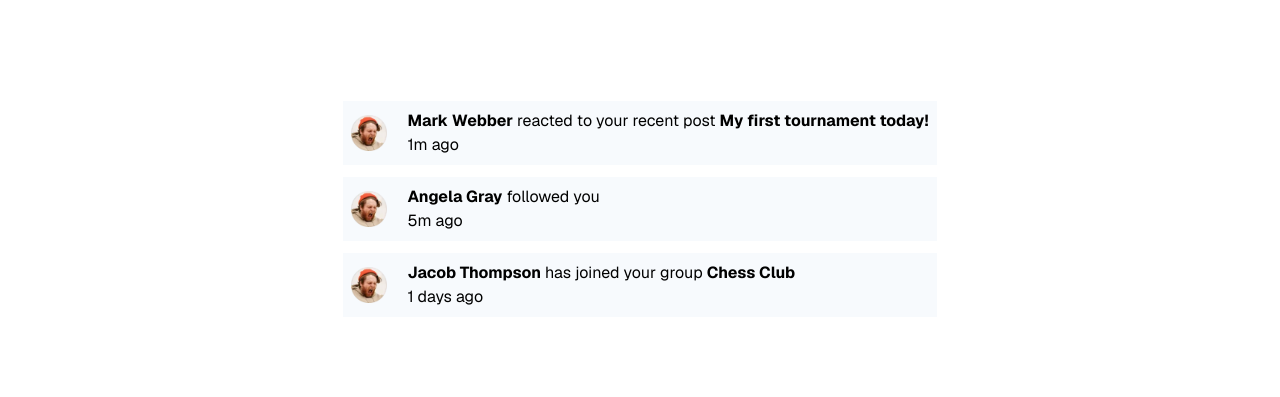
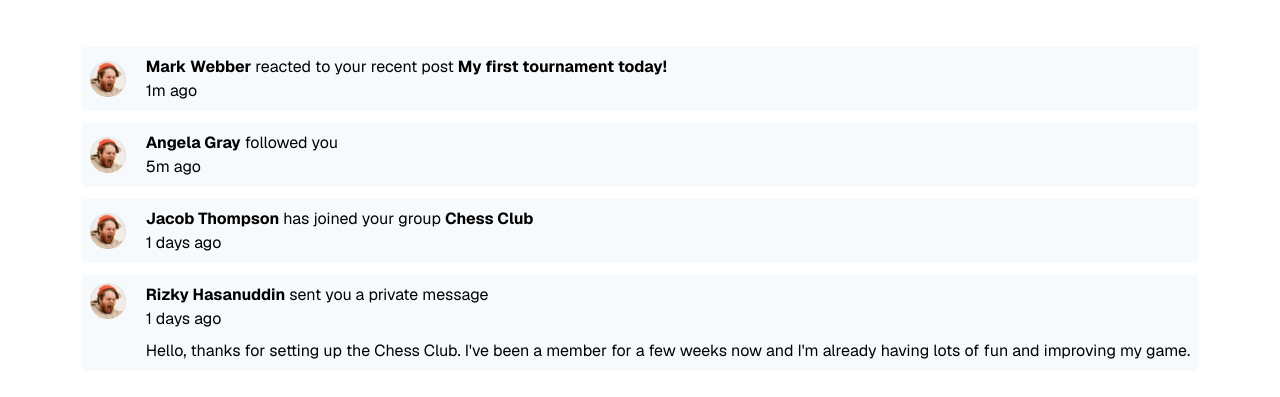
Before and after one commit to TheMcnafaha/fe-notifications-page, a Next.js app: page / in a window 1280 px wide. Shown: the part 191-588 px from the top of the page. Built offline with nearby package versions, Linux system fonts and the light colour scheme.

Commit message:
feat(notifications): adds private message notification

```diff
--- a/src/app/components/notifiaction-seen-container.tsx
+++ b/src/app/components/notifiaction-seen-container.tsx
@@ -3,10 +3,18 @@ import { ReactNode } from "react";
 type NotificationSeenContainerProps = {
   seen: boolean;
   children: ReactNode;
+  type?: string;
 };
 export function NotificationSeenContainer(
   props: NotificationSeenContainerProps,
 ) {
+  if (props.type === "private") {
+    return (
+      <div className={`p-2 ${props.seen ? "" : "bg-very-ligth-grayish-blue"}`}>
+        {props.children}
+      </div>
+    );
+  }
   return (
     <div
       className={`flex w-full items-center gap-5 p-2 ${props.seen ? "" : "bg-very-ligth-grayish-blue"}`}
--- a/src/app/components/notification-manager.tsx
+++ b/src/app/components/notification-manager.tsx
@@ -8,15 +8,21 @@ import {
   GroupNotificationObj,
   type ReactionNotificationObj,
   GroupNotification,
+  PrivateMessageNotificationObj,
+  PrivateMessageNotification,
 } from "./notifications";
 
 type NotificationProps =
   | { notification: ReactionNotificationObj }
   | { notification: SimpleNotificationObj }
-  | { notification: GroupNotificationObj };
+  | { notification: GroupNotificationObj }
+  | { notification: PrivateMessageNotificationObj };
 function NotificationManager(props: NotificationProps) {
   return (
-    <NotificationSeenContainer seen={props.notification.seen}>
+    <NotificationSeenContainer
+      seen={props.notification.seen}
+      type={props.notification.type}
+    >
       {getCorrectNotification(props)}
     </NotificationSeenContainer>
   );
@@ -27,11 +33,12 @@ function getCorrectNotification({ notification }: NotificationProps) {
   switch (type) {
     case "reaction":
       return <ReactionNotification notification={notification} />;
-
     case "simple":
       return <SimpleNotification notification={notification} />;
     case "group":
       return <GroupNotification notification={notification} />;
+    case "private":
+      return <PrivateMessageNotification notification={notification} />;
     default:
       return null;
   }
@@ -65,12 +72,21 @@ export function AllNotifications() {
     timeStamp: "1 days",
     type: "group",
   };
+  const privateRizky: PrivateMessageNotificationObj = {
+    userName: "Rizky Hasanuddin",
+    seen: false,
+    imgUrl: "/images/avatar-mark-webber.webp",
+    timeStamp: "1 days",
+    dm: "Hello, thanks for setting up the Chess Club. I've been a member for a few weeks now and I'm already having lots of fun and improving my game.",
+    type: "private",
+  };
   return (
     <>
       <div className="flex flex-col gap-3">
         <NotificationManager notification={reactionMark} />
         <NotificationManager notification={simpleAngela} />
         <NotificationManager notification={groupJacob} />
+        <NotificationManager notification={privateRizky} />
       </div>
     </>
   );
--- a/src/app/components/notifications.tsx
+++ b/src/app/components/notifications.tsx
@@ -29,12 +29,38 @@ export type ReactionNotificationObj = {
   type: "reaction";
 };
 
-type PrivateMessageNotificationObj = {
+export type PrivateMessageNotificationObj = {
   userName: string;
   seen: boolean;
-  event: string;
+  imgUrl: string;
+  timeStamp: string;
   dm: string;
+  type: "private";
 };
+export function SimpleNotification({
+  notification,
+}: {
+  notification: SimpleNotificationObj;
+}) {
+  const { userName, seen, event, imgUrl, timeStamp } = notification;
+  return (
+    <>
+      <img
+        className="h-9 w-9"
+        src={imgUrl}
+        alt={`profile picture of ${userName}`}
+      />
+      <div>
+        <div>
+          <span className="font-bold">{userName}</span>
+          {` ${event} `}
+          <a href="/" className="font-bold"></a>
+        </div>
+        <div>{`${timeStamp} ago`}</div>
+      </div>
+    </>
+  );
+}
 export function ReactionNotification({
   notification,
 }: {
@@ -62,30 +88,6 @@ export function ReactionNotification({
   );
 }
 
-export function SimpleNotification({
-  notification,
-}: {
-  notification: SimpleNotificationObj;
-}) {
-  const { userName, seen, event, imgUrl, timeStamp } = notification;
-  return (
-    <>
-      <img
-        className="h-9 w-9"
-        src={imgUrl}
-        alt={`profile picture of ${userName}`}
-      />
-      <div>
-        <div>
-          <span className="font-bold">{userName}</span>
-          {` ${event} `}
-          <a href="/" className="font-bold"></a>
-        </div>
-        <div>{`${timeStamp} ago`}</div>
-      </div>
-    </>
-  );
-}
 export function GroupNotification({
   notification,
 }: {
@@ -112,3 +114,31 @@ export function GroupNotification({
     </>
   );
 }
+
+export function PrivateMessageNotification({
+  notification,
+}: {
+  notification: PrivateMessageNotificationObj;
+}) {
+  const { userName, seen, imgUrl, timeStamp, dm } = notification;
+  return (
+    <>
+      <div className="grid gap-x-5 gap-y-2">
+        <img
+          className="h-9 w-9"
+          src={imgUrl}
+          alt={`profile picture of ${userName}`}
+        />
+        <div className="flex flex-col">
+          <div>
+            <span className="font-bold">{userName}</span>
+            {` sent you a private message `}
+            <a href="/" className="font-bold"></a>
+          </div>
+          <div>{`${timeStamp} ago`}</div>
+        </div>
+        <div className="col-start-2">{dm}</div>
+      </div>
+    </>
+  );
+}
```
